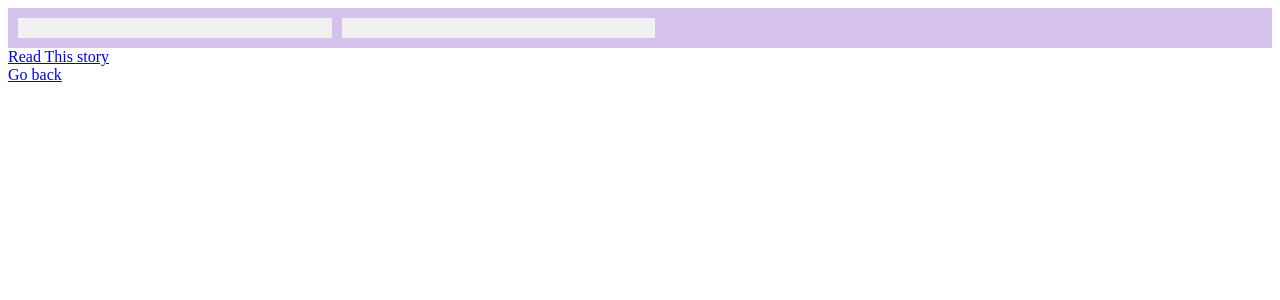
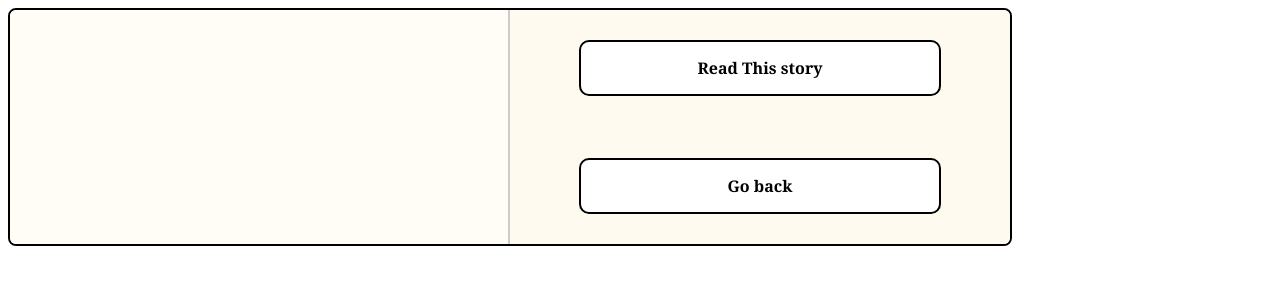
Before and after one commit to Hmm84/Summer-Project, a PHP site: page /view_story.php?storyId=1 in a window 1280 px wide. Shown: the top 300 px of the page. Run offline with PHP 8.4, Linux system fonts and the light colour scheme; data that the repository does not hold is empty.

Commit message:
Update on design

```diff
--- /dev/null
+++ b/style.css
@@ -0,0 +1,45 @@
+            .book {
+                display: flex;
+                width: 1000px;
+                border: 2px solid black;
+                background-color: #f7f3e9;
+                border-radius: 8px;
+                overflow: hidden;
+                font-family: 'Georgia', serif;
+            }
+
+            .left-page, .right-page {
+                width: 50%;
+                padding: 30px;
+                box-sizing: border-box;
+            }
+
+            .left-page {
+                border-right: 2px solid #ccc;
+                background-color: #fffdf6;
+            }
+
+            .right-page {
+                display: flex;
+                flex-direction: column;
+                gap: 20px;
+                justify-content: center;
+                align-items: center;
+                background-color: #fffaf0;
+            }
+
+            .choice {
+                padding: 15px 25px;
+                background-color: white;
+                border: 2px solid black;
+                border-radius: 10px;
+                text-decoration: none;
+                color: black;
+                font-weight: bold;
+                width: 70%;
+                text-align: center;
+            }
+
+            .choice:hover {
+                background-color: #eee;
+            }
--- a/view_story.php
+++ b/view_story.php
@@ -7,33 +7,21 @@ echo "
     <!DOCTYPE html
     <head>
         <meta charset='utf-8'>
+        <link rel='stylesheet' href='style.css'>
 
-        <style>
-            .grid-container {
-                display: grid;
-                grid-template-columns: auto auto auto auto;
-                gap: 10px;
-                background-color: #d5c2ec;
-                padding: 10px;
-            }
-            .grid-container > div {
-                background-color: #f1f1f1;
-                color: #000;
-                padding: 10px;
-                font-size: 30px;
-                text-align: center;
-            }
-        </style>
     </head>
 
     <body>
-        <div class='grid-container'>";
-         // foreach loop to create a list all stories
-         echo "<div href='view_story.php?storyId=".$story['storyId']."'> ".$story['title']."</div>
-         <div style= 'font-size:19px'>".$story['description']."</div> </div>
-         <a href='view_chapter.php?storyId=".$story['storyId']."'> Read This story</a> <br>
-         <a href='index.php'> Go back </a>";
+        <div class='book'>
 
-    echo "
+            <div class='left-page'; href='view_story.php?storyId=".$story['storyId']."'>
+                <h2>".$story['title']."</h2>
+                <p>".$story['description']."</p>
+            </div>
+
+            <div class='right-page'>
+                <a class='choice'; href='view_chapter.php?storyId=".$story['storyId']."'> Read This story</a> <br>
+                <a class ='choice'; href='index.php'> Go back </a>
+            </div>
         </div>
     </body>";
```
Also changed, not shown: index.php (+10 -21 lines), library.css (added, +37 -0 lines), view_chapter.php (+14 -24 lines).
